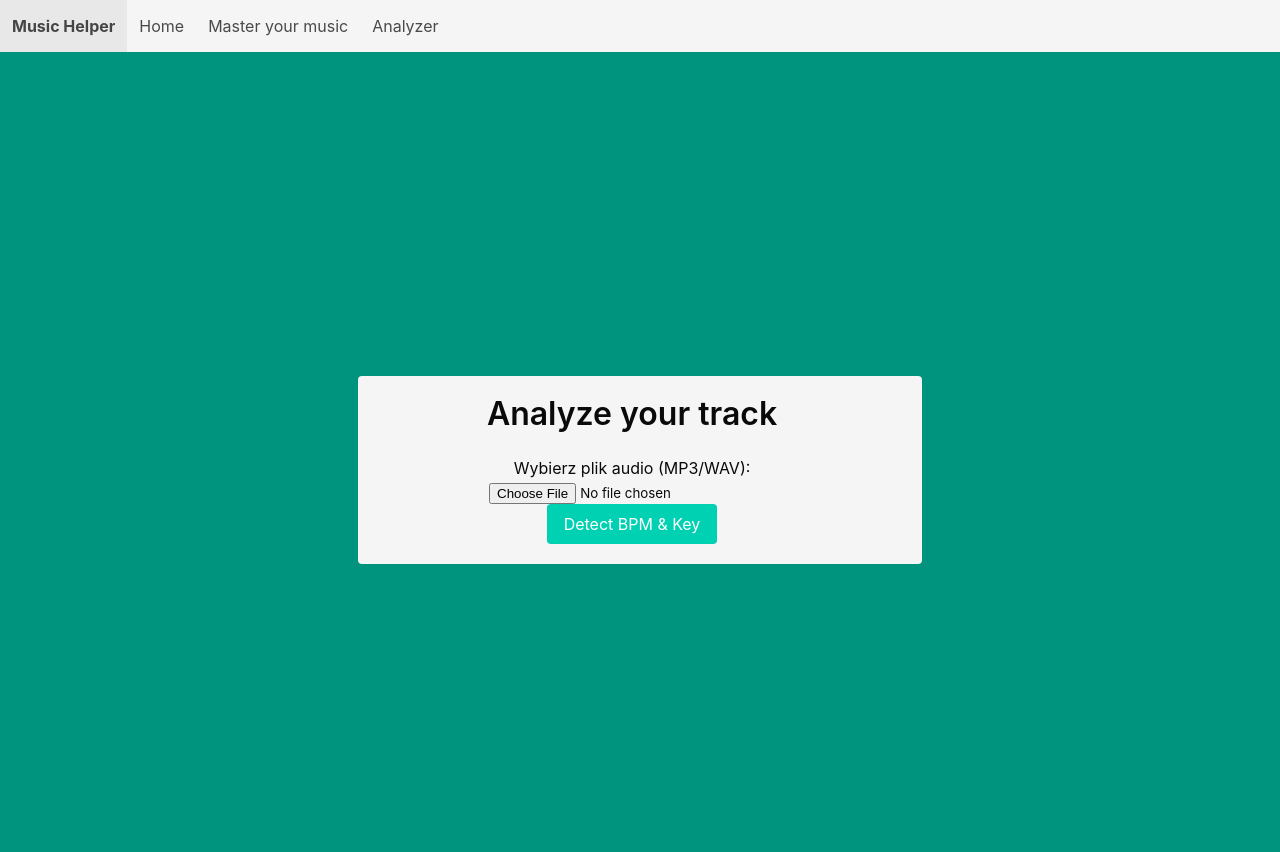
After one commit to 404ptk/audio_helper, a Django app: page /analyze/ in a window 1280 px wide. The commit adds this page. Run offline with Django 5.2, Linux system fonts and the light colour scheme.

Commit message:
added analyzer

```diff
--- /dev/null
+++ b/musichelper/templates/musichelper/analyze.html
@@ -0,0 +1,31 @@
+{% extends 'musichelper/base.html' %}
+
+{% block title %}
+  Analyze Track | Music Helper
+{% endblock title %}
+
+{% block content %}
+<div class="columns is-centered mt-5">
+  <div class="column is-half">
+    <div class="notification has-text-centered has-text-black">
+      <h1 class="title">Analyze your track</h1>
+      <form method="POST" enctype="multipart/form-data">
+        {% csrf_token %}
+        {{ form.as_p }}
+        <button type="submit" class="button is-primary">Detect BPM & Key</button>
+      </form>
+    </div>
+
+    {% if bpm_info and key_info %}
+      <div class="notification is-success has-text-centered mt-5 has-text-black">
+        <p><strong>Detected BPM:</strong> {{ bpm_info }}</p>
+        <p><strong>Detected Key:</strong> {{ key_info }}</p>
+      </div>
+    {% elif bpm_info or key_info %}
+      <div class="notification is-warning has-text-centered mt-5 has-text-black">
+        <p>Something was partially detected: BPM={{ bpm_info }}, Key={{ key_info }}</p>
+      </div>
+    {% endif %}
+  </div>
+</div>
+{% endblock content %}
--- a/musichelper/templates/musichelper/base.html
+++ b/musichelper/templates/musichelper/base.html
@@ -31,8 +31,8 @@
       <a class="navbar-item" href="{% url 'musichelper' %}">
         Master your music
       </a>
-      <a class="navbar-item" href="#">
-        ...
+      <a class="navbar-item" href="{% url 'analyze_track' %}">
+        Analyzer
       </a>
     </div>
   </div>
--- a/musichelper/urls.py
+++ b/musichelper/urls.py
@@ -1,6 +1,7 @@
 from django.urls import path
-from .views import musichelper_view
+from .views import musichelper_view, analyze_track_view
 
 urlpatterns = [
     path('', musichelper_view, name='musichelper'),
+    path('analyze/', analyze_track_view, name='analyze_track'),
 ]
--- a/musichelper/views.py
+++ b/musichelper/views.py
@@ -1,5 +1,6 @@
 import io
 import numpy as np
+import librosa
 
 from django.shortcuts import render
 from django.http import FileResponse
@@ -63,3 +64,99 @@ def musichelper_view(request):
         form = UploadAudioForm()
 
     return render(request, 'musichelper/upload.html', {'form': form})
+
+def analyze_track_view(request):
+    """
+    Widok, który przyjmuje plik audio i zwraca
+    wykryte tempo (BPM) oraz przybliżoną tonację (np. C minor).
+    """
+    key_info = None
+    bpm_info = None
+
+    if request.method == 'POST':
+        form = UploadAudioForm(request.POST, request.FILES)
+        if form.is_valid():
+            audio_file = request.FILES['audio_file']
+            audio_data = audio_file.read()
+
+            # Wczytujemy audio za pomocą librosy
+            y, sr = librosa.load(io.BytesIO(audio_data), sr=None, mono=True)
+
+            # Wykrywanie tempa (zwraca tablicę, najczęściej 1 element)
+            tempo_array, beat_frames = librosa.beat.beat_track(y=y, sr=sr)
+            tempo_value = tempo_array[0]  # wyciągamy pierwszy element
+            bpm_info = round(tempo_value)
+
+            # Wykrywanie tonacji (key) - proste podejście
+            # 1) Obliczamy chromę (12-elementowy wektor na klatkę)
+            chroma = librosa.feature.chroma_stft(y=y, sr=sr)
+            # 2) Uśredniamy po czasie
+            chroma_mean = np.mean(chroma, axis=1)
+            # 3) Szacowanie tonacji: porównanie z wzorcami major/minor (dość przybliżone)
+            key_info = estimate_key(chroma_mean)
+
+    else:
+        form = UploadAudioForm()
+
+    return render(request, 'musichelper/analyze.html', {
+        'form': form,
+        'key_info': key_info,
+        'bpm_info': bpm_info,
+    })
+
+
+# ----------------------------------------------------
+# Proste, przybliżone rozpoznawanie tonacji na podstawie chromy
+# ----------------------------------------------------
+# Dla uproszczenia zdefiniujemy "wzorce" major/minor
+# w postaci 12-elementowego wektora, który reprezentuje typowe
+# składowe w danej tonacji. Potem przesuniemy je o 12 możliwych
+# nut (C, C#, D, ..., B) i znajdziemy największą korelację.
+MAJOR_PROFILE = np.array([1.0, 0.0, 0.0, 0.0, 1.0, 0.0, 0.0, 0.0,
+                        1.0, 0.0, 0.0, 0.0])  # uproszczony
+MINOR_PROFILE = np.array([1.0, 0.0, 0.0, 1.0, 0.0, 0.0, 0.0, 1.0,
+                        0.0, 0.0, 0.0, 0.0])  # uproszczony
+
+NOTES = ["C", "C#", "D", "D#", "E", "F",
+        "F#", "G", "G#", "A", "A#", "B"]
+
+def estimate_key(chroma_mean):
+    """
+    Bardzo uproszczony algorytm:
+    - Bierzemy znormalizowaną średnią chromę
+    - Porównujemy z 12 przesunięciami (rotacjami) wzorca major i minor
+    - Wybieramy najwyższą korelację
+    """
+    # Upewniamy się, że nasz wektor nie jest zerowy
+    if np.sum(chroma_mean) == 0:
+        return "Unknown"
+
+    # Normalizacja
+    chroma_norm = chroma_mean / np.linalg.norm(chroma_mean)
+
+    best_key = None
+    best_corr = -999
+
+    # Sprawdzamy wszystkie 12 tonów i 2 tryby (major/minor)
+    for shift in range(12):
+        # Rotacja wzorca (major)
+        major_profile_rot = np.roll(MAJOR_PROFILE, shift)
+        minor_profile_rot = np.roll(MINOR_PROFILE, shift)
+
+        major_profile_norm = major_profile_rot / np.linalg.norm(major_profile_rot)
+        minor_profile_norm = minor_profile_rot / np.linalg.norm(minor_profile_rot)
+
+        # Korelacja z wektorem chroma_norm
+        corr_major = np.dot(chroma_norm, major_profile_norm)
+        corr_minor = np.dot(chroma_norm, minor_profile_norm)
+
+        # Czy trafiliśmy lepszą korelację?
+        if corr_major > best_corr:
+            best_corr = corr_major
+            best_key = f"{NOTES[shift]} major"
+
+        if corr_minor > best_corr:
+            best_corr = corr_minor
+            best_key = f"{NOTES[shift]} minor"
+
+    return best_key
```
